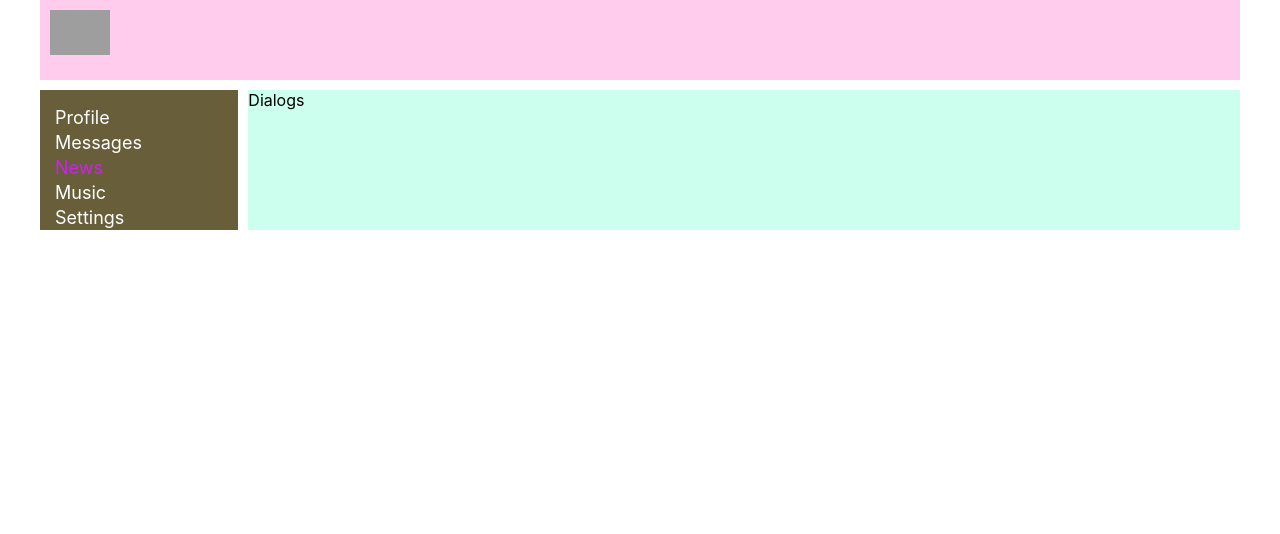
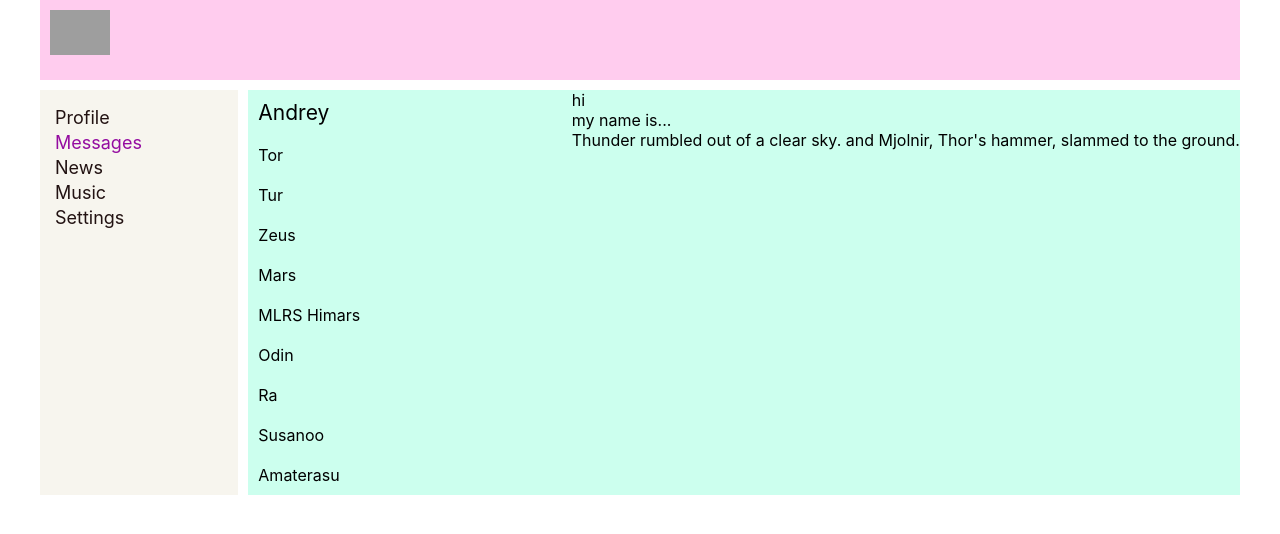
Before and after one commit to anikulcha/react_bas, a React (Create React App) app: page /dialogs in a window 1280 px wide. Shown: the top 534 px of the page. Built offline with nearby package versions, Linux system fonts and the light colour scheme; grey boxes are pictures that could not be loaded.

Commit message:
messages block

```diff
--- a/src/components/Dialogs/Dialogs.jsx
+++ b/src/components/Dialogs/Dialogs.jsx
@@ -3,8 +3,27 @@ import style from './Dialogs.module.css'
 
 const Dialogs = () => {
     return (
-        <div className={style.content}>
-            Dialogs
+        <div className={style.dialogs}>
+            <div className={style.dialogsItems}>
+                <div className={`${style.dialog} ${style.active}`}>Andrey</div>
+                <div className={style.dialog}>Tor</div>
+                <div className={style.dialog}>Tur</div>
+                <div className={style.dialog}>Zeus</div>
+                <div className={style.dialog}>Mars</div>
+                <div className={style.dialog}>MLRS Himars</div>
+                <div className={style.dialog}>Odin</div>
+                <div className={style.dialog}>Ra</div>
+                <div className={style.dialog}>Susanoo</div>
+                <div className={style.dialog}>Amaterasu</div>
+
+            </div>
+            <div className='messages'>
+                <div className="message">
+                    hi
+                </div>
+                <div className="message">my name is...</div>
+                <div className="message">Thunder rumbled out of a clear sky. and Mjolnir, Thor's hammer, slammed to the ground.</div>
+            </div>
         </div>
     )
 }
--- a/src/components/Dialogs/Dialogs.module.css
+++ b/src/components/Dialogs/Dialogs.module.css
@@ -0,0 +1,14 @@
+.dialogs{
+    display: grid;
+    grid-template-columns: 2fr auto;
+}
+.dialogsItems .dialog{
+    padding: 10px
+}
+
+.dialogsItems .active{
+    font-size: 21px;
+}
+
+.messages{}
+.message{}
--- a/src/components/Navigation/Navigation.jsx
+++ b/src/components/Navigation/Navigation.jsx
@@ -1,24 +1,24 @@
 // import
 import style from './Navigation.module.css'
-
+import { NavLink } from 'react-router-dom'
 
 const Navigation = () => {
     return (
         <nav className={style.nav}>
             <div className={style.item}>
-                <a href="/profile">Profile</a>
+                <NavLink className={navData => navData.isActive ? style.active : style.item} to="/profile">Profile</NavLink>
             </div>
             <div className={style.item}>
-                <a href="/dialogs">Messages</a>
-            </div>
-            <div className={`${style.item} ${style.active}`}>
-                <a href="/news">News</a>
+                <NavLink className={navData => navData.isActive ? style.active : style.item} to="/dialogs">Messages</NavLink>
             </div>
             <div className={style.item}>
-                <a href="/music">Music</a>
+                <NavLink className={navData => navData.isActive ? style.active : style.item} to="/news">News</NavLink>
             </div>
             <div className={style.item}>
-                <a href="/settings">Settings</a>
+                <NavLink className={navData => navData.isActive ? style.active : style.item} to="/music">Music</NavLink>
+            </div>
+            <div className={style.item}>
+                <NavLink className={navData => navData.isActive ? style.active : style.item} to="/settings">Settings</NavLink>
             </div>
         </nav>
     )
--- a/src/components/Navigation/Navigation.module.css
+++ b/src/components/Navigation/Navigation.module.css
@@ -1,6 +1,6 @@
 .nav{
   grid-area: nav;
-  background-color: rgba(77, 66, 22, 0.849);
+  background-color: rgba(218, 209, 175, 0.212);
   display: flex;
   flex-direction: column;
   align-items: flex-start;
@@ -19,11 +19,11 @@
 
 .item a{
 
-  color: #fff;
+  color: rgb(34, 18, 18);
   text-decoration: none;
   font-size: 18px;
 }
 
-.item.active a{
-  color: #c2e;
+.item a.active{
+  color: rgb(148, 12, 160);
 }
```
